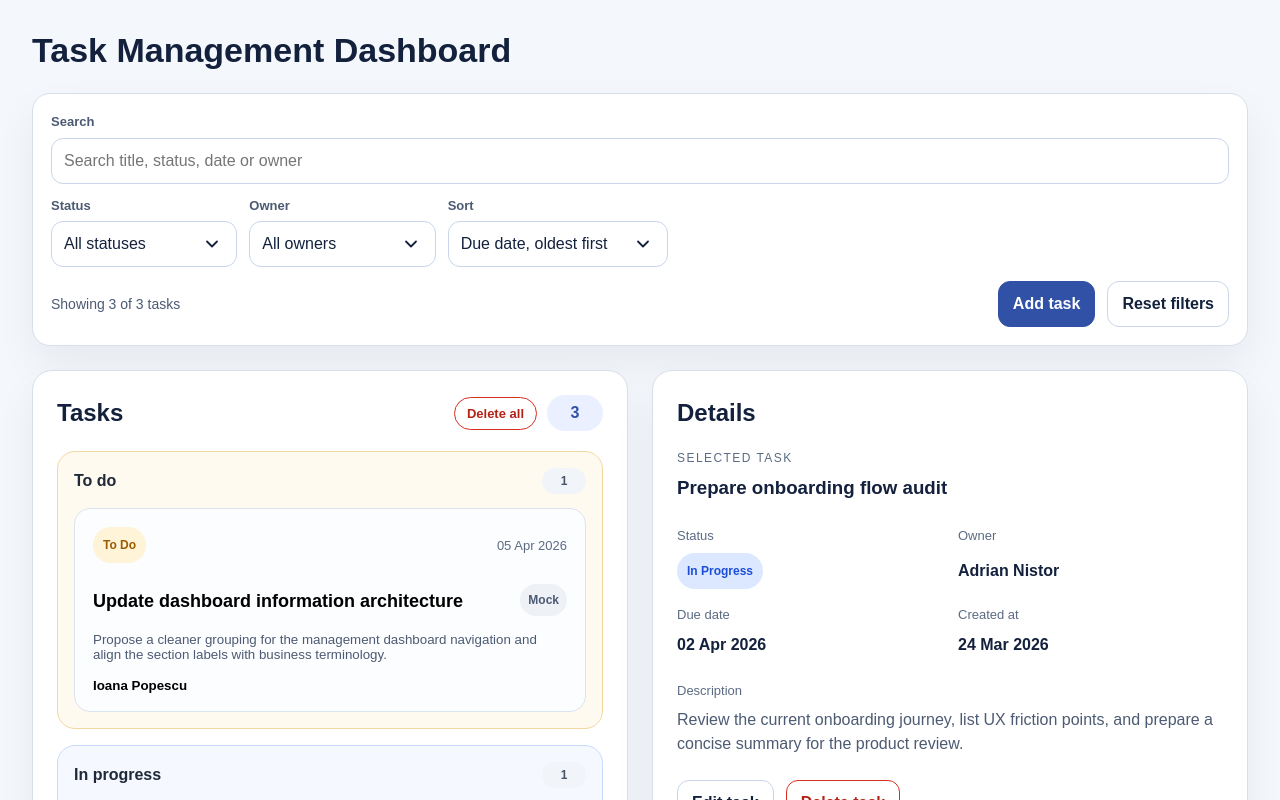
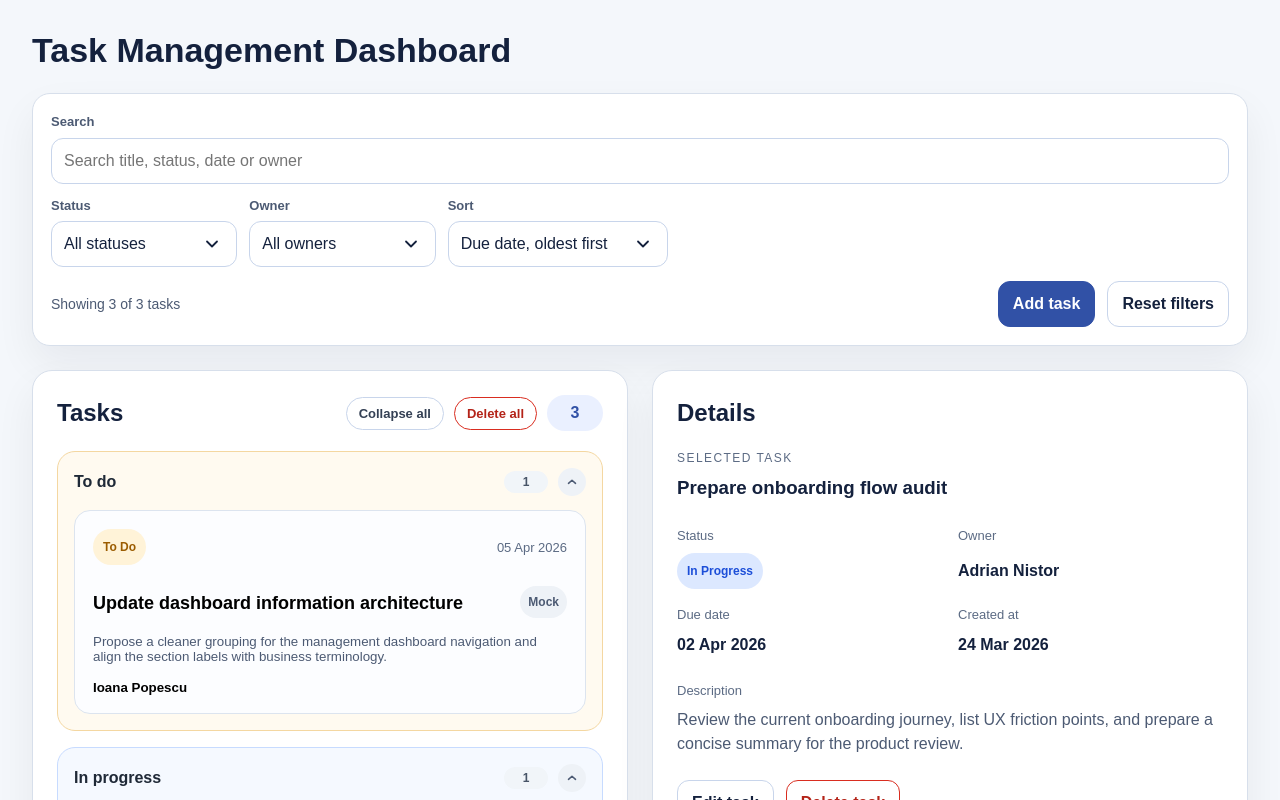
Before and after one commit to adriannistordeveloper/management-dashboard, a React (Vite) app: page / in a window 1280 px wide. Shown: the top 800 px of the page. Built offline with nearby package versions, Linux system fonts and the light colour scheme.

Commit message:
feature: collapse/show items

```diff
--- a/src/components/tasks/TasksList/TasksList.tsx
+++ b/src/components/tasks/TasksList/TasksList.tsx
@@ -1,10 +1,15 @@
+import { useState } from 'react'
+
 import { formatTaskStatus } from '../../../lib/formatTaskStatus'
 import { groupTasksByStatus } from '../../../lib/groupTasksByStatus'
 import { useVisibleTasks } from '../../../hooks/useVisibleTasks'
+import type { TaskStatus } from '../../../types/task.types'
 import { useTasksStore } from '../../../store/useTasksStore'
 import { EmptyResultsState } from '../EmptyResultsState/EmptyResultsState'
 import { TaskCard } from '../TaskCard/TaskCard'
 import {
+  collapseIconStyle,
+  collapseIconSvgStyle,
   countStyle,
   deleteAllButtonStyle,
   emptyContainerStyle,
@@ -15,15 +20,23 @@ import {
   headerStyle,
   listStyle,
   panelStyle,
+  statusHeaderButtonStyle,
+  statusHeaderMetaStyle,
   statusCountStyle,
   statusHeaderStyle,
-  statusSectionStyle,
   statusTitleStyle,
   titleStyle,
+  toggleAllButtonStyle,
 } from './style'
 
 interface TasksListProps {
   onDeleteAllTasks: () => void
+}
+
+const initialCollapsedSections: Record<TaskStatus, boolean> = {
+  todo: false,
+  in_progress: false,
+  done: true,
 }
 
 export function TasksList({ onDeleteAllTasks }: TasksListProps) {
@@ -32,12 +45,42 @@ export function TasksList({ onDeleteAllTasks }: TasksListProps) {
   const selectedTaskId = useTasksStore((state) => state.selectedTaskId)
   const selectTask = useTasksStore((state) => state.selectTask)
   const groupedTasks = groupTasksByStatus(visibleTasks)
+  const [collapsedSections, setCollapsedSections] =
+    useState<Record<TaskStatus, boolean>>(initialCollapsedSections)
+  const allSectionsCollapsed =
+    groupedTasks.length > 0 && groupedTasks.every((group) => collapsedSections[group.status])
+
+  const toggleSection = (status: TaskStatus) => {
+    setCollapsedSections((currentSections) => ({
+      ...currentSections,
+      [status]: !currentSections[status],
+    }))
+  }
+
+  const toggleAllSections = () => {
+    setCollapsedSections((currentSections) => {
+      const shouldExpandAll = groupedTasks.every((group) => currentSections[group.status])
+
+      return groupedTasks.reduce<Record<TaskStatus, boolean>>(
+        (nextSections, group) => {
+          nextSections[group.status] = !shouldExpandAll
+          return nextSections
+        },
+        { ...currentSections },
+      )
+    })
+  }
 
   return (
     <section style={panelStyle}>
       <div style={headerStyle}>
         <h2 style={titleStyle}>Tasks</h2>
         <div style={headerActionsStyle}>
+          {tasks.length > 0 ? (
+            <button onClick={toggleAllSections} style={toggleAllButtonStyle} type="button">
+              {allSectionsCollapsed ? 'Show all' : 'Collapse all'}
+            </button>
+          ) : null}
           {tasks.length > 0 ? (
             <button onClick={onDeleteAllTasks} style={deleteAllButtonStyle} type="button">
               Delete all
@@ -59,10 +102,42 @@ export function TasksList({ onDeleteAllTasks }: TasksListProps) {
           {groupedTasks.map((group) => (
             <section key={group.status} style={getStatusSectionStyle(group.status)}>
               <div style={statusHeaderStyle}>
+                <button
+                  aria-label={`${
+                    collapsedSections[group.status] ? 'Expand' : 'Collapse'
+                  } ${formatTaskStatus(group.status)} tasks`}
+                  onClick={() => toggleSection(group.status)}
+                  style={statusHeaderButtonStyle}
+                  type="button"
+                >
                   <h3 style={statusTitleStyle}>{formatTaskStatus(group.status)}</h3>
+                  <div style={statusHeaderMetaStyle}>
                     <span style={statusCountStyle}>{group.tasks.length}</span>
+                    <span style={collapseIconStyle}>
+                      <svg
+                        aria-hidden="true"
+                        style={collapseIconSvgStyle}
+                        viewBox="0 0 16 16"
+                      >
+                        <path
+                          d={
+                            collapsedSections[group.status]
+                              ? 'M4 6.5L8 10L12 6.5'
+                              : 'M4 9.5L8 6L12 9.5'
+                          }
+                          fill="none"
+                          stroke="currentColor"
+                          strokeLinecap="round"
+                          strokeLinejoin="round"
+                          strokeWidth="1.8"
+                        />
+                      </svg>
+                    </span>
+                  </div>
+                </button>
               </div>
 
+              {!collapsedSections[group.status] ? (
                 <div style={listStyle}>
                   {group.tasks.map((task) => (
                     <TaskCard
@@ -73,6 +148,7 @@ export function TasksList({ onDeleteAllTasks }: TasksListProps) {
                     />
                   ))}
                 </div>
+              ) : null}
             </section>
           ))}
         </div>
--- a/src/components/tasks/TasksList/style.tsx
+++ b/src/components/tasks/TasksList/style.tsx
@@ -53,6 +53,20 @@ export const deleteAllButtonStyle: CSSProperties = {
   cursor: 'pointer',
 }
 
+export const toggleAllButtonStyle: CSSProperties = {
+  borderWidth: '1px',
+  borderStyle: 'solid',
+  borderColor: '#c8d5eb',
+  borderRadius: '999px',
+  background: '#ffffff',
+  color: '#344054',
+  padding: '6px 12px',
+  font: 'inherit',
+  fontSize: '13px',
+  fontWeight: 700,
+  cursor: 'pointer',
+}
+
 export const listStyle: CSSProperties = {
   display: 'grid',
   gap: '16px',
@@ -74,6 +88,25 @@ export const statusHeaderStyle: CSSProperties = {
   gap: '12px',
 }
 
+export const statusHeaderButtonStyle: CSSProperties = {
+  width: '100%',
+  display: 'flex',
+  alignItems: 'center',
+  justifyContent: 'space-between',
+  gap: '12px',
+  padding: 0,
+  border: 'none',
+  background: 'transparent',
+  cursor: 'pointer',
+  textAlign: 'left',
+}
+
+export const statusHeaderMetaStyle: CSSProperties = {
+  display: 'flex',
+  alignItems: 'center',
+  gap: '10px',
+}
+
 export const statusTitleStyle: CSSProperties = {
   margin: 0,
   fontSize: '16px',
@@ -89,6 +122,27 @@ export const statusCountStyle: CSSProperties = {
   textAlign: 'center',
   fontSize: '12px',
   fontWeight: 700,
+}
+
+export const collapseIconStyle: CSSProperties = {
+  display: 'inline-flex',
+  alignItems: 'center',
+  justifyContent: 'center',
+  width: '28px',
+  height: '28px',
+  borderRadius: '999px',
+  background: '#eef2f7',
+  color: '#4c5a73',
+  fontSize: '16px',
+  fontWeight: 700,
+  lineHeight: 1,
+  flexShrink: 0,
+}
+
+export const collapseIconSvgStyle: CSSProperties = {
+  width: '14px',
+  height: '14px',
+  display: 'block',
 }
 
 const statusSectionStyles: Record<TaskStatus, CSSProperties> = {
```
Lines whose indentation alone changed are shown as unchanged.
